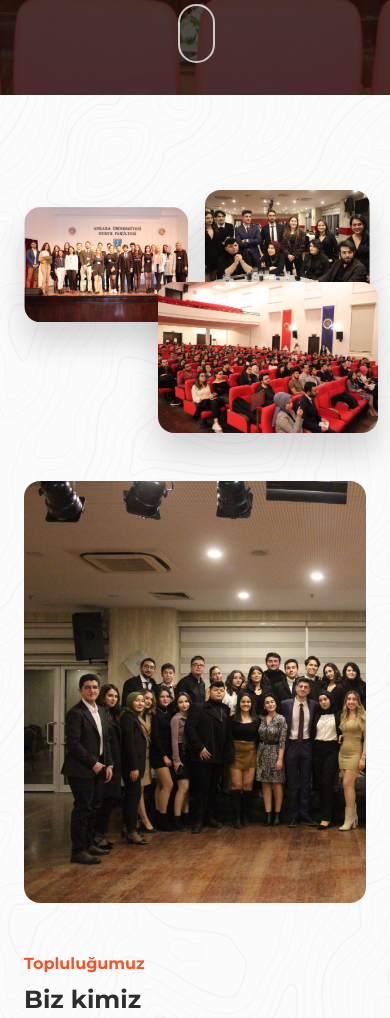
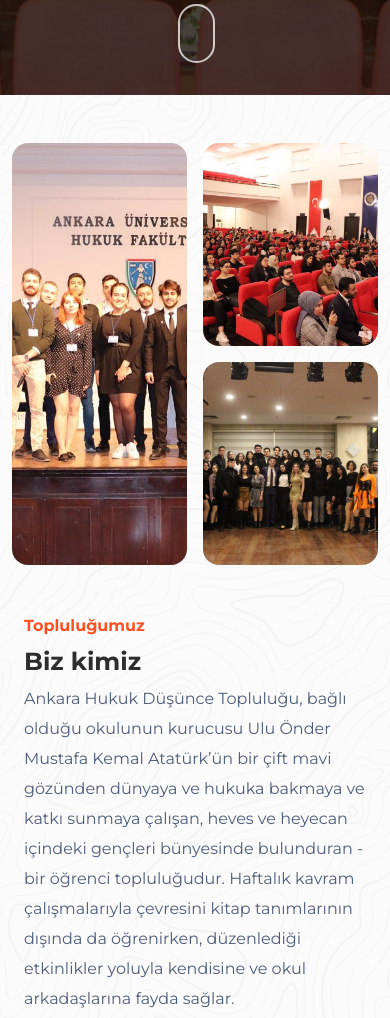
Before and after one commit to HevalNergiz/AHDT-Web, a plain HTML site: page index.html in a window 390 px wide. Shown: the part 749-1767 px from the top of the page. Drawn offline with nearby package versions, Linux system fonts and the light colour scheme.

Commit message:
grideklendi

```diff
--- a/assets/css/Countdown.css
+++ b/assets/css/Countdown.css
@@ -102,3 +102,14 @@
     padding-bottom: 3rem;
   }
 }
+
+.parent {
+  height: 50vh;
+}
+
+@media (min-width: 576px) {
+  .bilgisayardapy-5 {
+    padding-top: 3rem;
+    padding-bottom: 3rem;
+  }
+}
--- /dev/null
+++ b/assets/css/grid.css
@@ -0,0 +1,28 @@
+.parent {
+  display: grid;
+  grid-template-columns: repeat(4, 1fr);
+  grid-template-rows: repeat(4, 1fr);
+  grid-column-gap: 1rem;
+  grid-row-gap: 1rem;
+}
+
+.div1 {
+  grid-area: 1 / 1 / 5 / 3;
+  background-image: url("../../assets/img/products/58793431_679147042506342_7801883999143887209_n.jpg");
+}
+
+.div2 {
+  grid-area: 1 / 3 / 3 / 5;
+  background-image: url("../../assets/img/products/farazidekiminibanner.jpg");
+}
+
+.div3 {
+  grid-area: 3 / 3 / 5 / 5;
+  background-image: url("../../assets/img/IMG_3992.jpg");
+}
+
+.parent div {
+  border-radius: 1rem;
+  background-size: cover;
+  background-position: center center;
+}
--- a/contacts.html
+++ b/contacts.html
@@ -10,6 +10,7 @@
     <link rel="stylesheet" href="https://fonts.googleapis.com/css?family=Montserrat:100,100i,200,200i,300,300i,400,400i,500,500i,600,600i,700,700i,800,800i,900,900i&amp;display=swap">
     <link rel="stylesheet" href="assets/css/Countdown.css">
     <link rel="stylesheet" href="assets/css/Footer-Basic-icons.css">
+    <link rel="stylesheet" href="assets/css/grid.css">
     <link rel="stylesheet" href="https://cdnjs.cloudflare.com/ajax/libs/aos/2.3.4/aos.css">
     <link rel="stylesheet" href="https://fonts.googleapis.com/css?family=Inter:400,500,600,700&amp;amp;display=swap">
     <link rel="stylesheet" href="assets/css/mousescolldown.css">
--- a/index.html
+++ b/index.html
@@ -10,6 +10,7 @@
     <link rel="stylesheet" href="https://fonts.googleapis.com/css?family=Montserrat:100,100i,200,200i,300,300i,400,400i,500,500i,600,600i,700,700i,800,800i,900,900i&amp;display=swap">
     <link rel="stylesheet" href="assets/css/Countdown.css">
     <link rel="stylesheet" href="assets/css/Footer-Basic-icons.css">
+    <link rel="stylesheet" href="assets/css/grid.css">
     <link rel="stylesheet" href="https://cdnjs.cloudflare.com/ajax/libs/aos/2.3.4/aos.css">
     <link rel="stylesheet" href="https://fonts.googleapis.com/css?family=Inter:400,500,600,700&amp;amp;display=swap">
     <link rel="stylesheet" href="assets/css/mousescolldown.css">
@@ -105,7 +106,14 @@
                 </div>
             </div>
         </div>
-        <div class="container pt-4 pt-xl-5" style="z-index: 99999999999;">
+        <div class="container d-grid d-md-none pt-5">
+            <div class="parent">
+                <div class="div1"></div>
+                <div class="div2"></div>
+                <div class="div3"></div>
+            </div>
+        </div>
+        <div class="container d-none d-md-flex pt-4 pt-xl-5" style="z-index: 99999999999;">
             <div class="row pt-5">
                 <div class="col-12 col-lg-10 mx-auto">
                     <div class="position-relative ucusanresimlerindiv" style="display: flex;flex-wrap: wrap;justify-content: flex-end;">
@@ -118,9 +126,9 @@
         </div>
     </header>
     <section class="pb-5">
-        <div class="container py-5">
+        <div class="container bilgisayardapy-5">
             <div class="row justify-content-around mx-auto" style="/*max-width: 900px;*/">
-                <div class="col-12 col-md-6 mb-5" style="min-height: 50vh;">
+                <div class="col-12 col-md-6 mb-5" style="/*min-height: 50vh;*/">
                     <div data-aos="fade-right" data-aos-duration="750" style="height: 100%;border-radius: 1rem;background-image: url(&quot;assets/img/IMG_3992.jpg&quot;);background-size: cover;"></div>
                 </div>
                 <div class="col-12 col-md-5 d-md-flex align-items-md-end align-items-lg-center mb-5">
```
Also changed, not shown: pricing.html (+1 -0 lines), projects.html (+1 -0 lines), services.html (+1 -0 lines), untitled.html (+1 -0 lines).
